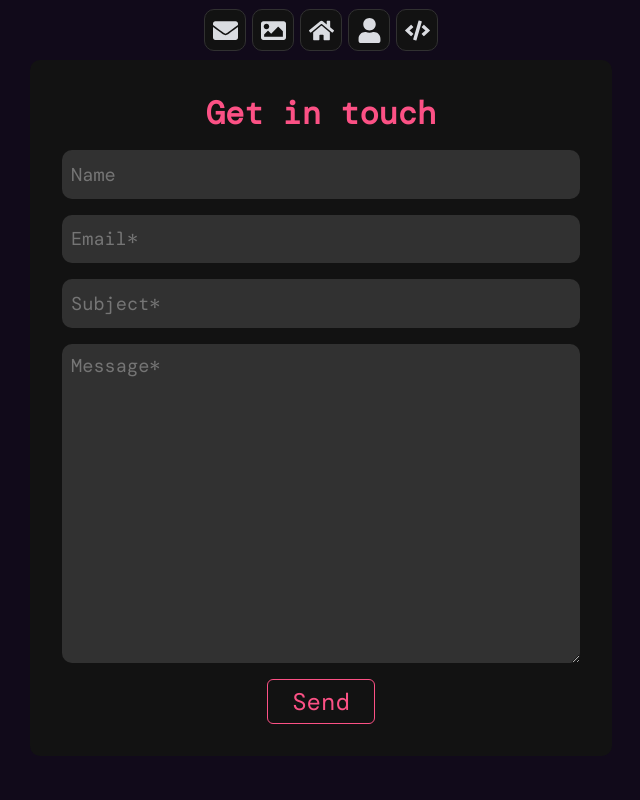
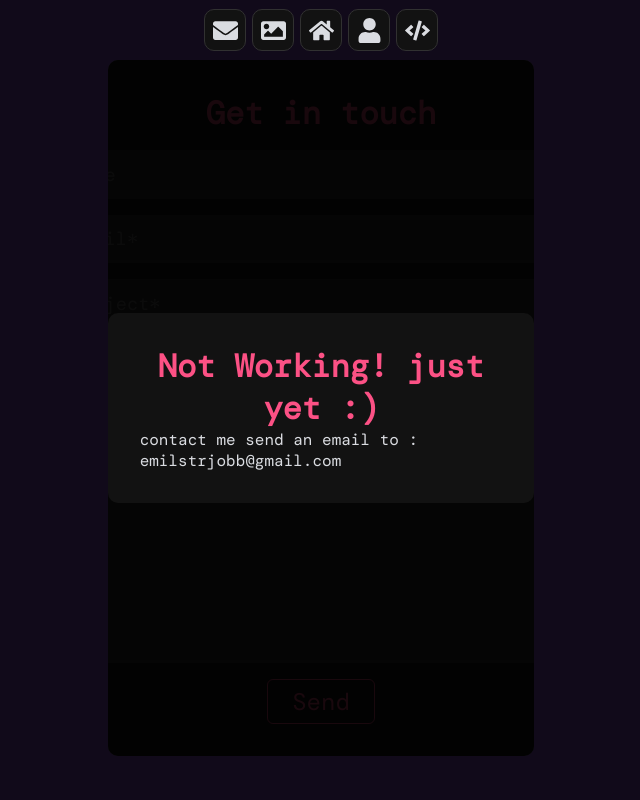
Before and after one commit to NoMoonie/crispy-disco, a React (Create React App) app: page /contact in a window 1280 px wide. Shown: the top 800 px of the page, without its empty margins (319-959 px from the left). Built offline with nearby package versions, Linux system fonts and the light colour scheme.

Commit message:
overlay not working yet

```diff
--- a/src/pages/Contact.tsx
+++ b/src/pages/Contact.tsx
@@ -32,6 +32,8 @@ const Div = styled(motion.div)`
     }
     border-radius: 10px;
     margin-bottom: 10em;
+    position: relative;
+    overflow: hidden;
 `;
 
 const Input = styled(motion.input)`
@@ -57,6 +59,20 @@ const TextArea = styled(motion.textarea)`
     min-width: 500px;
 `;
 
+const Overlay = styled.div`
+    position: absolute;
+    background-color: hsl(0, 0%, 0%, 0.9);
+    width: 100%;
+    height: 100%;
+    display: grid;
+    place-content: center;
+    div {
+        background-color: ${(props) => props.theme.main.bg};
+        padding: 2em;
+        border-radius: 10px;
+    }
+`;
+
 const Contact = () => {
     useEffect(() => {
         window.scrollTo(0, 0);
@@ -70,6 +86,12 @@ const Contact = () => {
                 <Input required transition={transitions} variants={stagerdItems} placeholder="Subject*" />
                 <TextArea required transition={transitions} variants={stagerdItems} placeholder="Message*" />
                 <Button>Send</Button>
+                <Overlay>
+                    <div>
+                        <h1>Not Working! just yet :)</h1>
+                        <p>contact me send an email to : emilstrjobb@gmail.com </p>
+                    </div>
+                </Overlay>
             </Div>
         </ContactStyle>
     );
--- a/src/styled/globalStyle.tsx
+++ b/src/styled/globalStyle.tsx
@@ -9,6 +9,7 @@ const GlobalStyle = createGlobalStyle`
             color: #fff;
             background-color:#fc5185;
         }
+
     }
     body{
         height: 100%;
```
